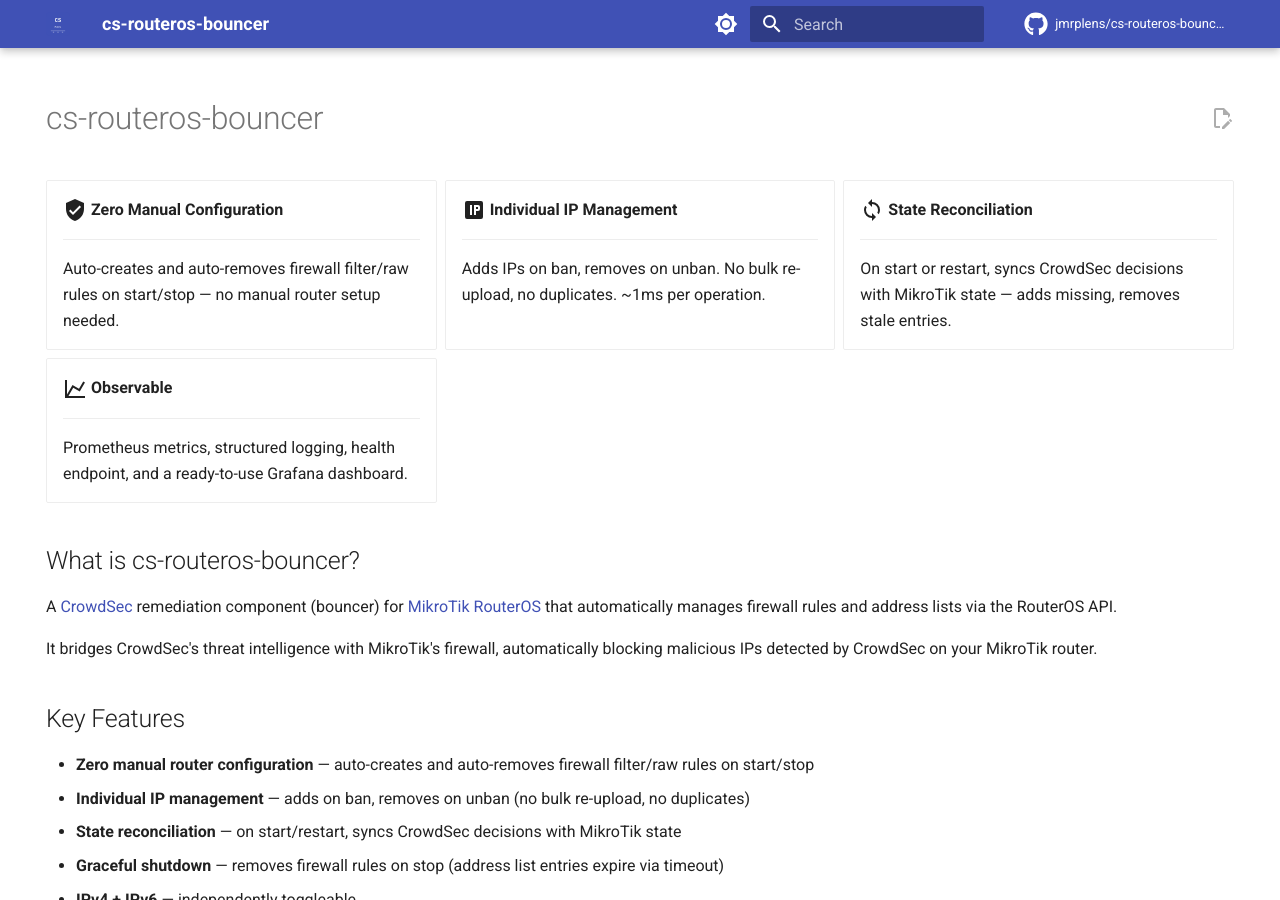
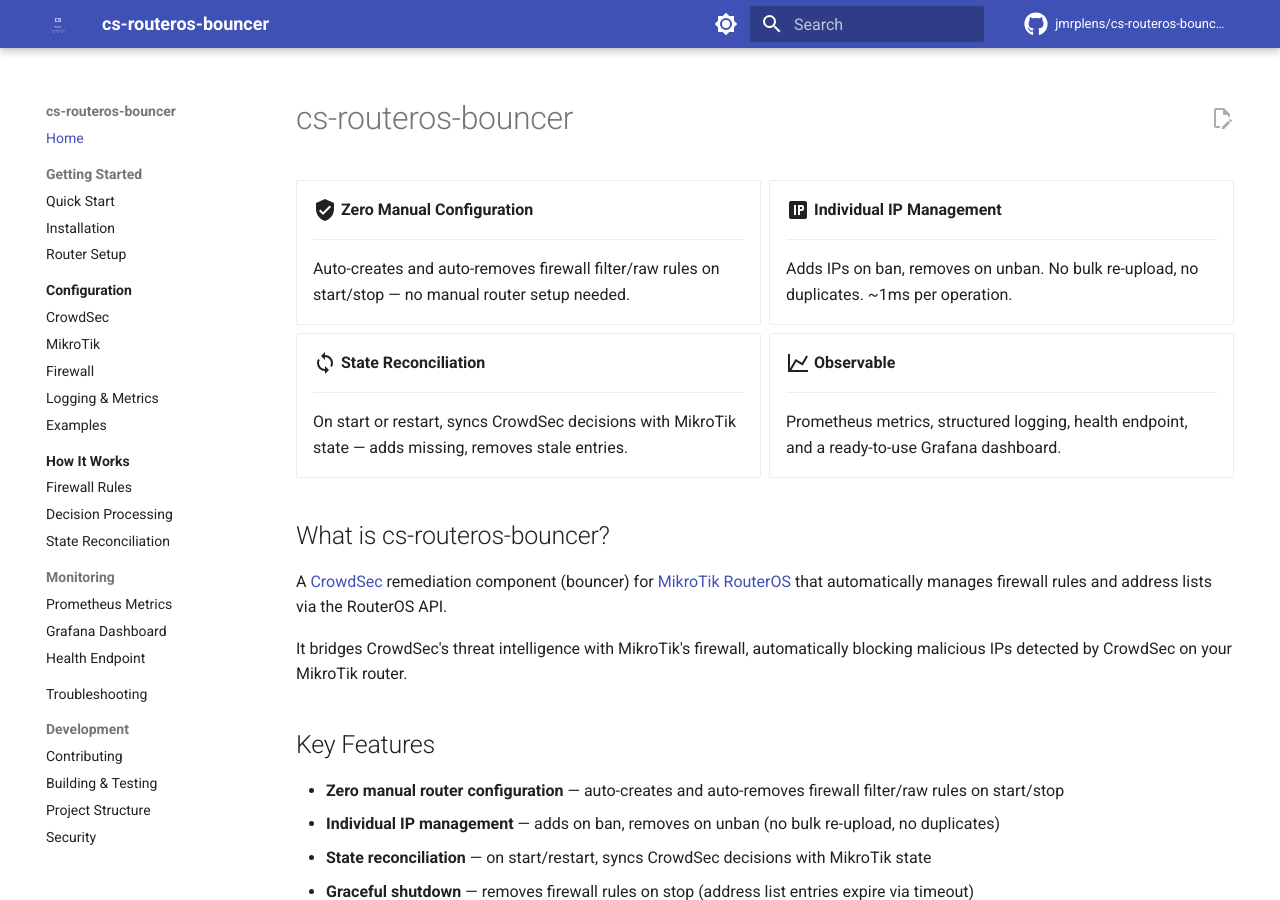
Before and after one commit to jmrplens/cs-routeros-bouncer, an MkDocs documentation site: the page built from docs/index.md, in a window 1280 px wide and 900 px high. Built offline with MkDocs 1.6.1 and Material for MkDocs 9.7.7, drawn with Linux system fonts in a browser that asks for light colours; comment, search, counter and statistics services are not loaded.

Commit message:
docs: show navigation sidebar on index page
- Remove 'hide: navigation' from docs/index.md frontmatter
- Add navigation.indexes feature for section index integration

```diff
--- a/mkdocs.yml
+++ b/mkdocs.yml
@@ -38,6 +38,7 @@ theme:
     - navigation.expand
     - navigation.top
     - navigation.footer
+    - navigation.indexes
     - toc.follow
     - search.suggest
     - search.highlight
```
Also changed, not shown: docs/index.md (+0 -1 lines).
